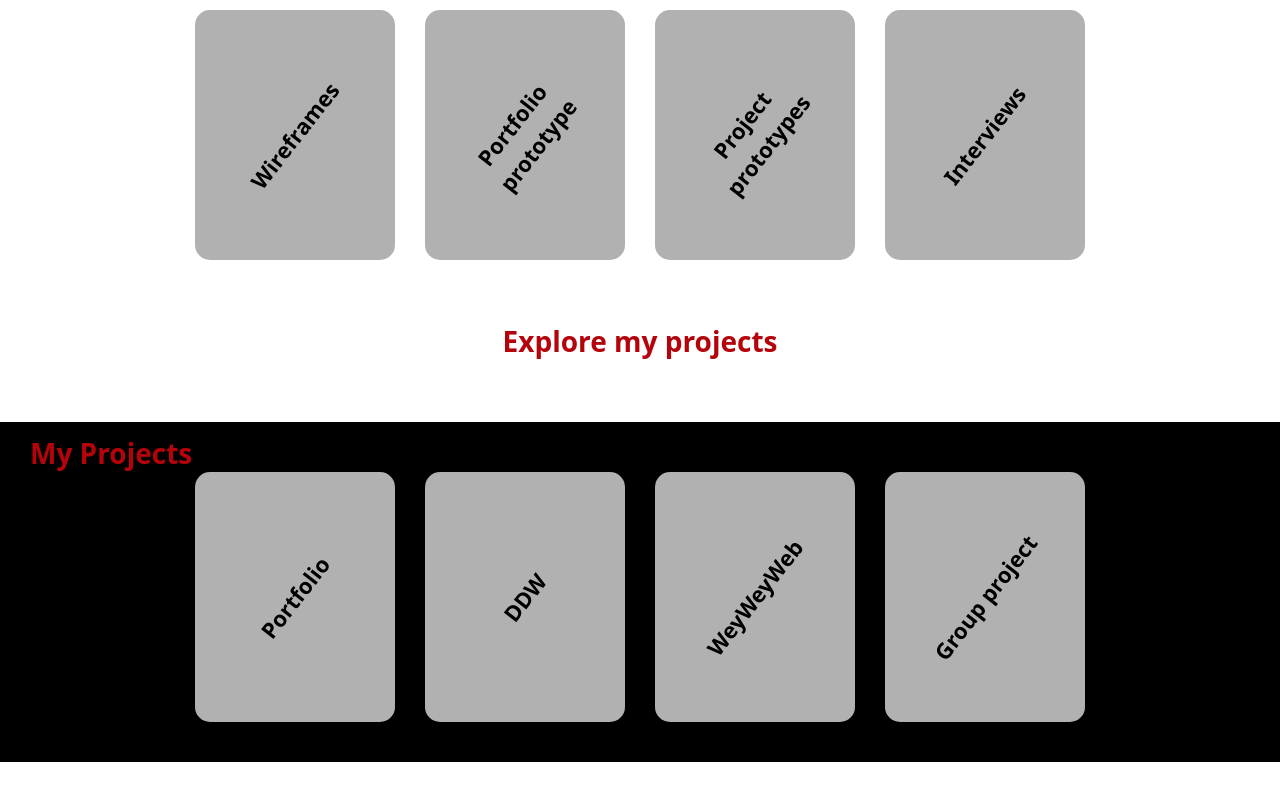
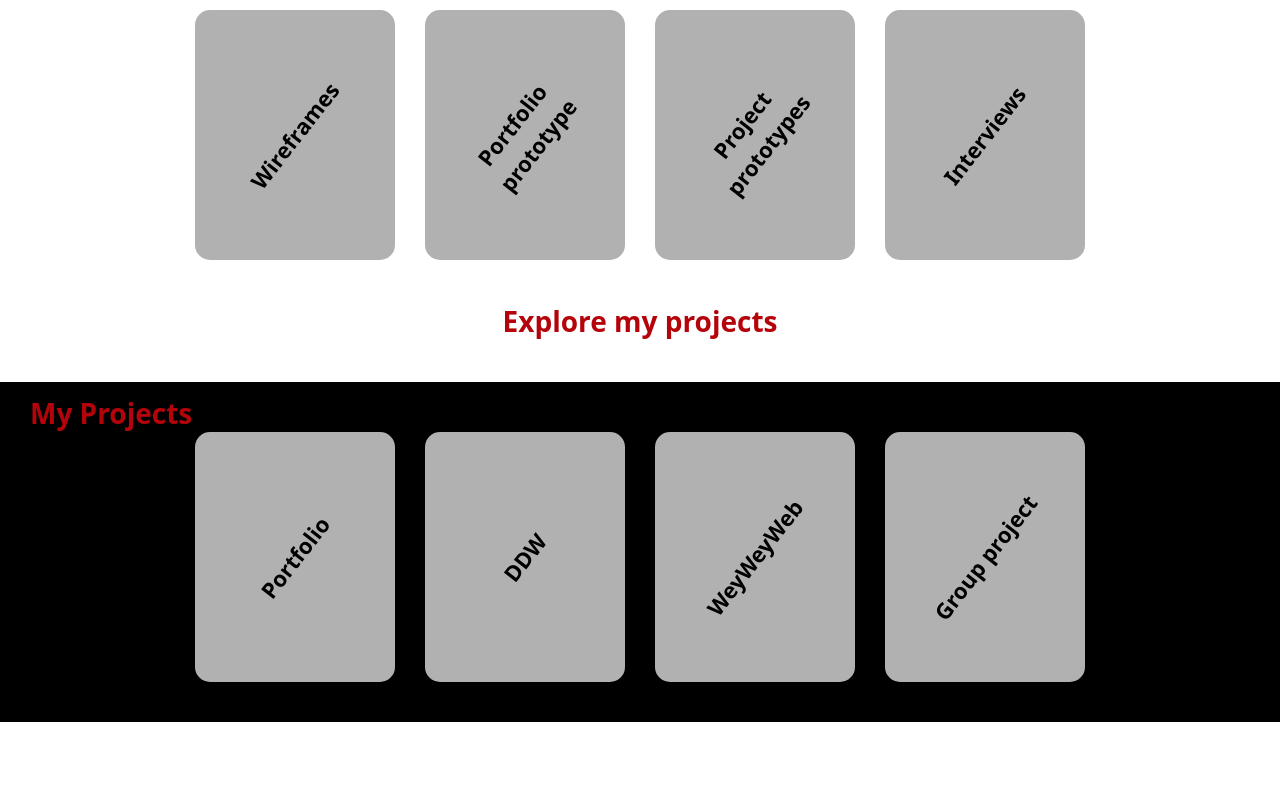
Before and after one commit to W1ck3dgg/portfolio-school, a Next.js app: page /this-semester in a window 1280 px wide. Shown: the part 536-1336 px from the top of the page. After the commit the page ends 1258 px from the top, so only its background shows below. Built offline with nearby package versions, Linux system fonts and the light colour scheme.

Commit message:
Update This-semester.module.css

```diff
--- a/src/components/This-semester.module.css
+++ b/src/components/This-semester.module.css
@@ -1,21 +1,10 @@
 .mainContent {
-  display: flex;
-  flex-direction: column;
-  min-height: 100vh;
+  min-height: calc(100vh - [NavbarHeight]);
 }
 
 .semesterSection {
   text-align: center;
-  flex: 1;
   margin: 40px 0;
-}
-
-.section {
-  flex-grow: 1;
-}
-
-.footer {
-  height: 150px; /* Adjust as needed */
 }
 
 .sectionTitle {
@@ -32,7 +21,7 @@
 }
 
 .card {
-  background-color: rgb(177, 177, 177);
+  background-color: rgb(177, 177, 177); /* Gray background for first section */
   width: 200px;
   height: 250px;
   display: flex;
@@ -57,7 +46,6 @@
   color: white;
   position: relative;
   padding-bottom: 40px;
-  flex: 1;
 }
 
 .projectsTitle {
@@ -81,13 +69,12 @@
   text-align: left;
   margin: 40px 0;
   background-color: white;
-  padding: 0 20px;
-  padding-bottom: 40px; /* Increase padding at the bottom */
+  padding: 0 20px; /* Adjust padding as needed */
 }
 
 .aboutMeContent {
-  max-width: 800px;
-  margin: auto;
+  max-width: 800px; /* Adjust max-width as needed */
+  margin: auto; /* Center the content */
 }
 
 .aboutMeTitle {
@@ -101,6 +88,7 @@
   color: black;
   font-size: 20px;
   margin-bottom: 20px;
+  padding-bottom: 30px;
 }
 
 .aboutMeLink {
```
